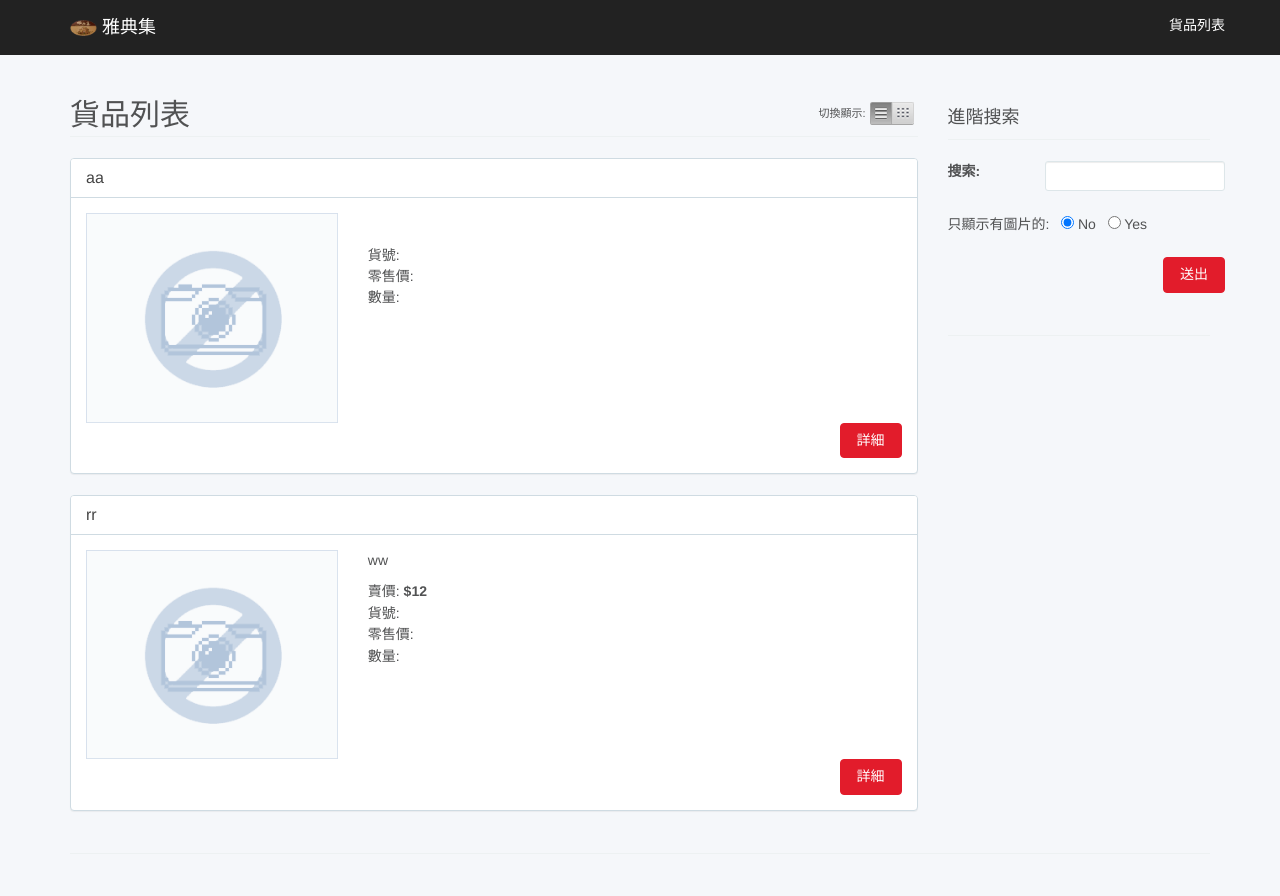
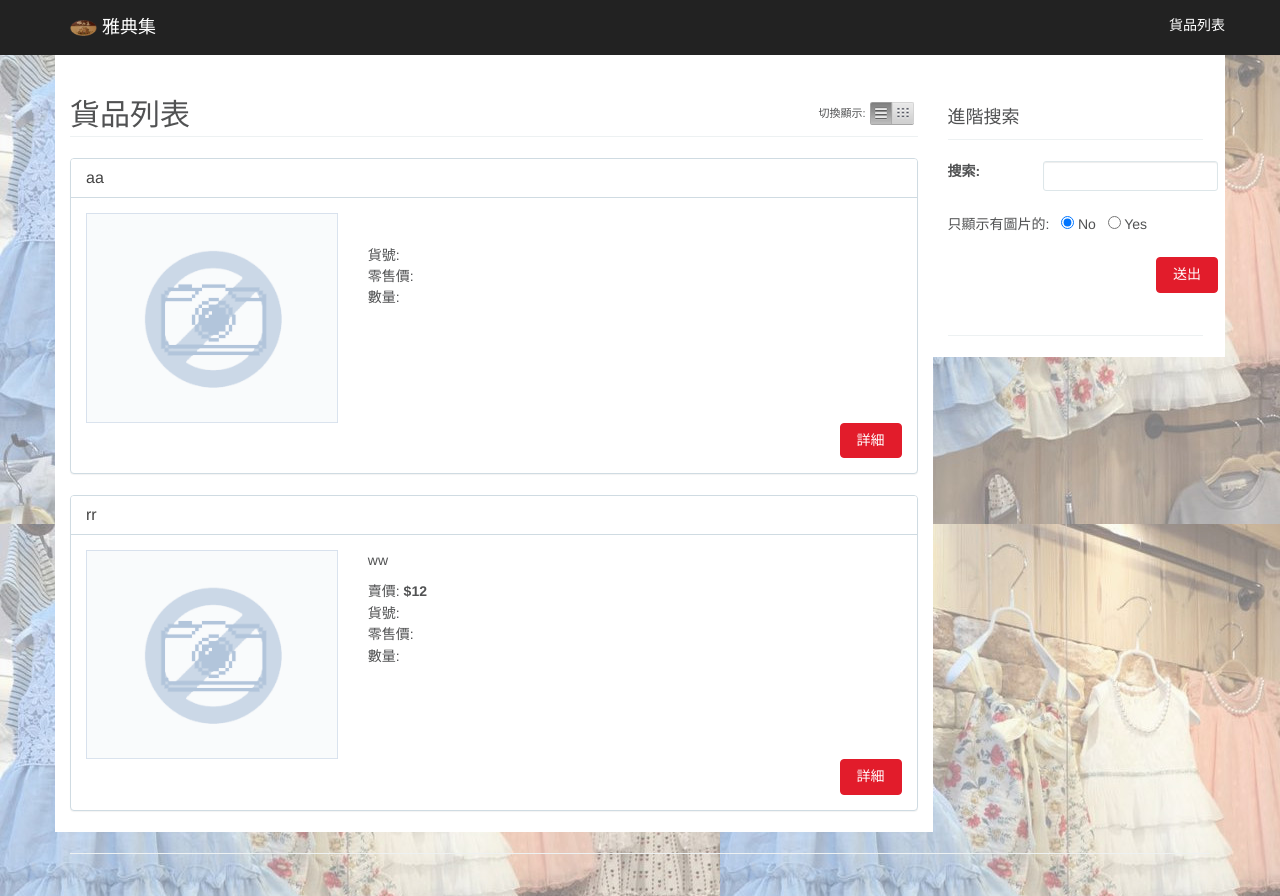
Before and after one commit to chenyinl/yadianji, a PHP site: page /products/index.php in a window 1280 px wide. Run offline with PHP 8.4, Linux system fonts and the light colour scheme.

Commit message:
Update the look and CSS

```diff
--- a/products/template.htm
+++ b/products/template.htm
@@ -8,7 +8,7 @@
     <meta name="description" content="<site description/>"/>
     <link rel="stylesheet" type="text/css" href="css/bootstrap.css">
 	<link rel="stylesheet" type="text/css" href="css/main.css">
-
+    <link rel="stylesheet" type="text/css" href="/style.css">
     <script type="text/javascript" src="js/jquery.min.js"></script>
     <!-- Le HTML5 shim, for IE6-8 support of HTML5 elements -->
     <!--[if lt IE 9]>
@@ -55,12 +55,12 @@
 
 		<div class="container">
 			<div class="row">
-				<div class="main-content col-md-9">
+				<div class="main-content col-md-9 whitewall">
 
 
 					<site content/>
 				</div>
-				<div class="col-md-3">
+				<div id="searchblock" class="col-md-3 whitewall">
 
 					<site search_form/>
 
--- a/style.css
+++ b/style.css
@@ -21,3 +21,12 @@
 .athen-subcategory{
     color: rgb(75,0,130);
 }
+
+/* product page CSS */
+.whitewall{
+   background-color: #FFF
+}
+
+#searchblock{
+    padding-right: 22px;
+}
```
